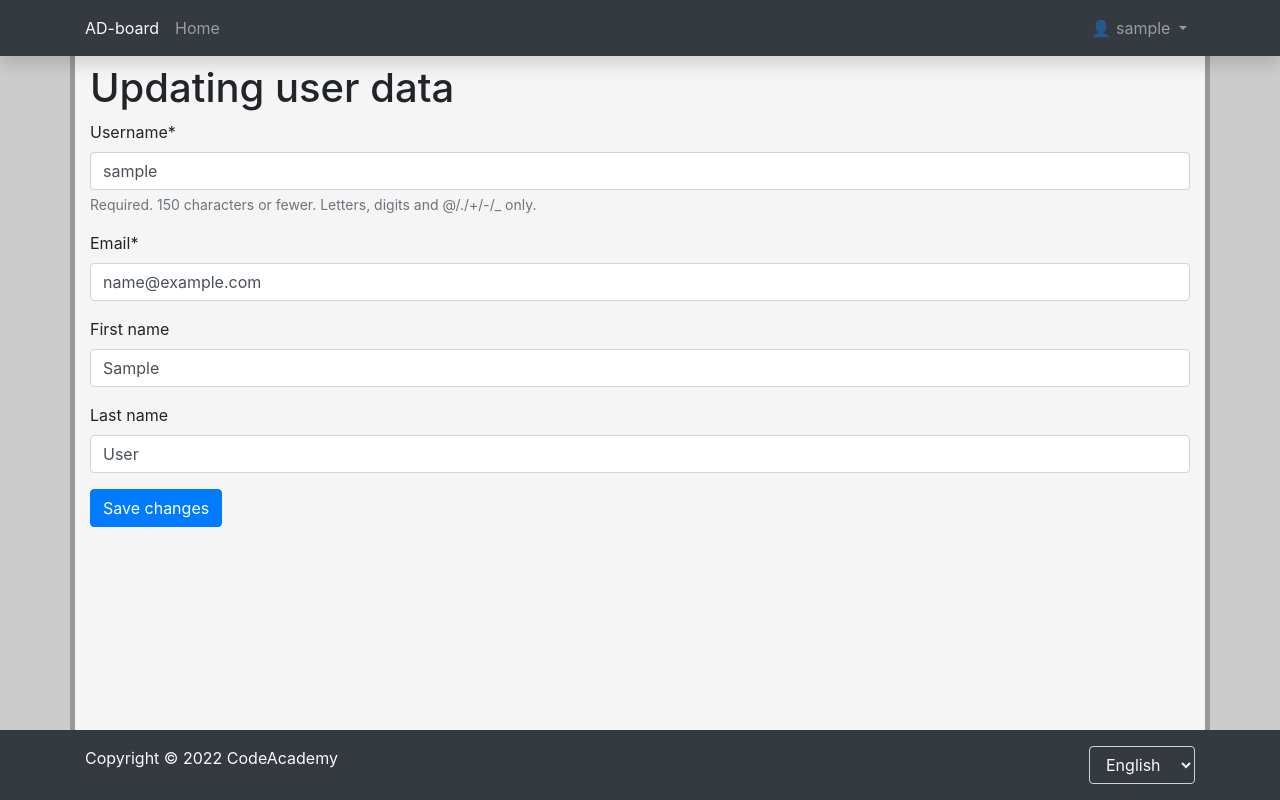
After one commit to infohata/ptu2_adboard, a Django app: page /user/update/ in a window 1280 px wide. The commit adds this page. Run offline with Django 4.2, Linux system fonts and the light colour scheme; the visitor is signed in with stand-in values (Sample User, id 1); data comes from the database, SQL or seed files in the repository; some libraries are stand-ins or nearby versions.

Commit message:
user update with unique email validation; abstract django messages implemented to base.html;

```diff
--- a/adboard/adboard_site/static/adboard_site/css/style.css
+++ b/adboard/adboard_site/static/adboard_site/css/style.css
@@ -2,7 +2,7 @@ body.adboard-body {
     background-color: #ccc;
     padding-top: 3rem;
 }
-main .container {
+main .container, section.messages .container {
     background-color: rgba(255, 255, 255, 0.8);
     border-left: 5px solid #999;
     border-right: 5px solid #999;
--- a/adboard/adboard_site/templates/base.html
+++ b/adboard/adboard_site/templates/base.html
@@ -33,6 +33,7 @@
                                 {% if user.is_superuser %}
                                     <a class="dropdown-item" href="{% url 'admin:index' %}">{% trans "admin"|capfirst %}</a>
                                 {% endif %}
+                                <a class="dropdown-item" href="{% url 'user_update' %}">{% trans "update profile"|capfirst %}</a>
                                 <a class="dropdown-item" href="{% url 'logout' %}">{% trans "logout"|capfirst %}</a>
                             </div>
                         </li>
@@ -44,9 +45,17 @@
             </div>
         </div>
     </nav>
+    {% block messages %}{% if messages %}
+    <section class="messages">
+        <div class="container">
+            {% for message in messages %}
+                <div class="alert {% if message.tags %}{{ message.tags }}{% endif %}">{{ message }}</div>
+            {% endfor %}
+        </div>
+    </section>
+    {% endif %}{% endblock messages %}
     <main class="mb-0 py-0 flex-fill d-flex justify-content-stretch">
-    {% block content %}
-    {% endblock content %}
+        {% block content %}{% endblock content %}
     </main>
     <footer class="bg-dark text-light">
         <div class="container mt-0 py-3 d-flex justify-content-between">
--- a/adboard/user_menu/forms.py
+++ b/adboard/user_menu/forms.py
@@ -1,5 +1,7 @@
 from django import forms
+from django.core.exceptions import ValidationError
 from django.contrib.auth import get_user_model, forms as user_forms
+from django.utils.translation import gettext_lazy as _
 
 
 class UserCreateForm(user_forms.UserCreationForm):
@@ -9,3 +11,21 @@ class UserCreateForm(user_forms.UserCreationForm):
         model = get_user_model()
         fields = ("username", "email", )
         field_classes = {"username": user_forms.UsernameField}
+
+
+class UserUpdateForm(forms.ModelForm):
+    email = forms.EmailField()
+
+    class Meta:
+        model = get_user_model()
+        fields = ("username", "email", "first_name", "last_name", )
+        field_classes = {"username": user_forms.UsernameField}
+
+    def clean_email(self):
+        email = self.cleaned_data['email']
+        username = self.cleaned_data['username']
+        user_with_email = get_user_model().objects.filter(email=email).exclude(username=username)
+        if not user_with_email.exists():
+            return email
+        else:
+            raise ValidationError(_('User with this email address already exists'))
--- /dev/null
+++ b/adboard/user_menu/templates/registration/user_update_form.html
@@ -0,0 +1,16 @@
+{% extends 'base.html' %}
+{% load i18n crispy_forms_tags %}
+{% block content %}
+<div class="container">
+    <h1>{% trans "updating user data"|capfirst %}</h1>
+    <form method="post" action="{% url 'user_update' %}">
+        {% csrf_token %}
+        <div class="form-group">
+            {{ form|crispy }}
+        </div>
+        <div class="form-group">
+            <button type="submit" class="btn btn-primary">{% trans "save changes"|capfirst %}</button>
+        </div>
+    </form>
+</div>
+{% endblock content %}
--- a/adboard/user_menu/urls.py
+++ b/adboard/user_menu/urls.py
@@ -4,4 +4,5 @@ from . import views
 urlpatterns = [
     path('sign_up/', views.UserCreate.as_view(), name='sign_up'),
     path('sign_up/welcome/', views.UserCreateDone.as_view(), name='sign_up_welcome'),
+    path('update/', views.UserUpdate.as_view(), name='user_update'),
 ]
--- a/adboard/user_menu/views.py
+++ b/adboard/user_menu/views.py
@@ -1,7 +1,10 @@
+from django.contrib import messages
 from django.contrib.auth import get_user_model
+from django.contrib.auth.mixins import LoginRequiredMixin
 from django.views import generic
 from django.shortcuts import render
 from django.urls import reverse_lazy
+from django.utils.translation import gettext_lazy as _
 from . import forms
 
 
@@ -13,3 +16,17 @@ class UserCreate(generic.CreateView):
 
 class UserCreateDone(generic.TemplateView):
     template_name = 'registration/user_create_done.html'
+
+
+class UserUpdate(LoginRequiredMixin, generic.UpdateView):
+    form_class = forms.UserUpdateForm
+    success_url = reverse_lazy('user_update')
+    template_name = 'registration/user_update_form.html'
+    queryset = get_user_model().objects.all()
+
+    def get_object(self, queryset=get_user_model().objects.all()):
+        return queryset.get(pk=self.request.user.pk)
+
+    def form_valid(self, form):
+        messages.success(self.request, _("User data has been updated successfully"))
+        return super().form_valid(form)
```
Also changed, not shown: adboard/adboard/settings.py (+9 -0 lines).
